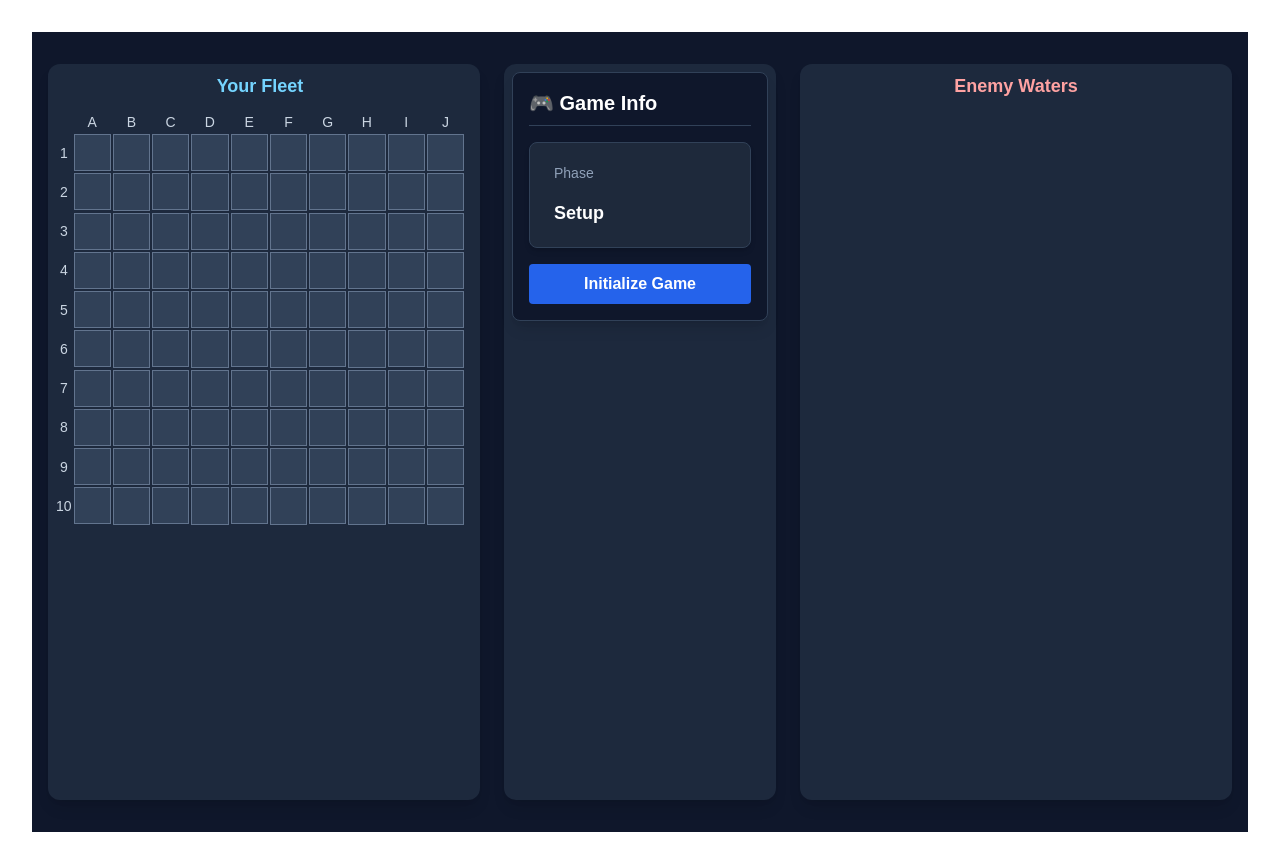
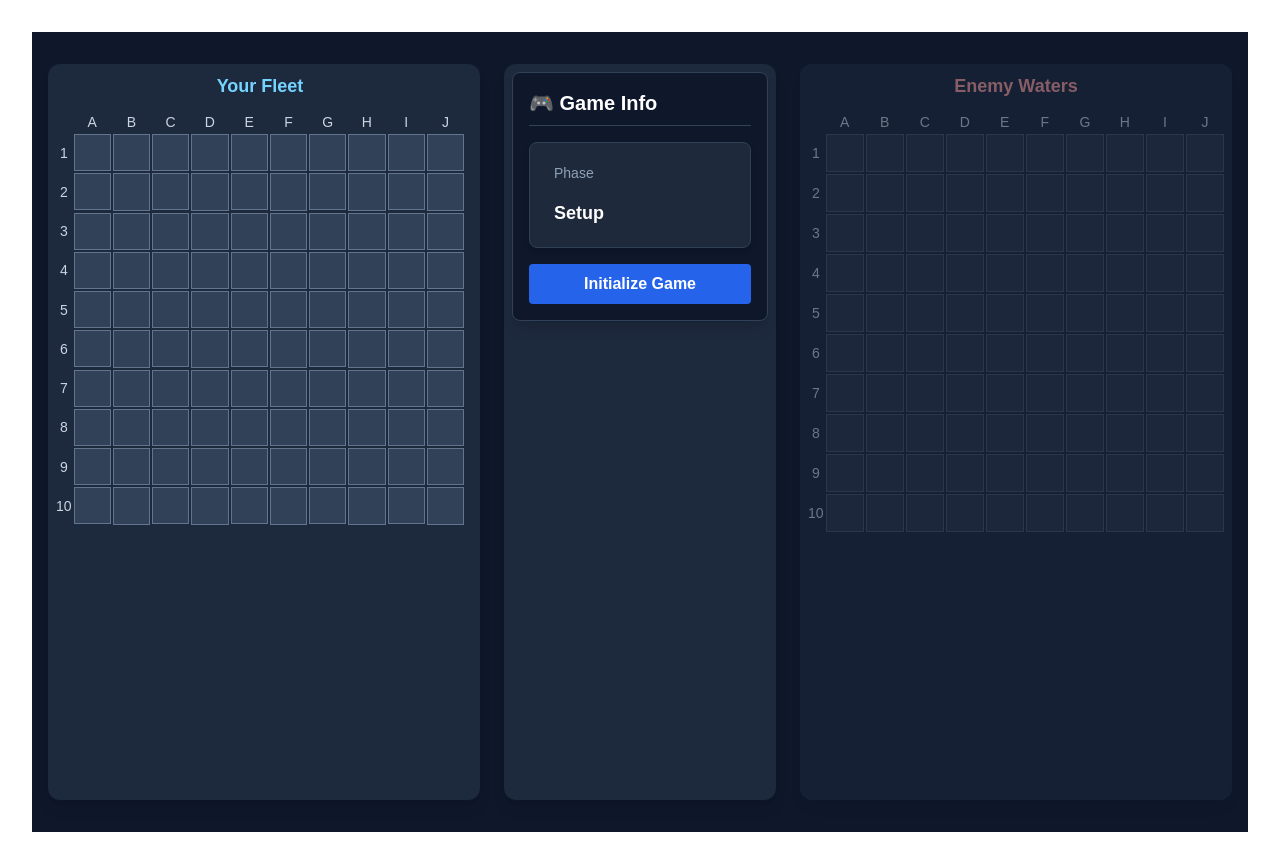
Before and after one commit to BetoCarr/sea-warfare, a Next.js app: page / in a window 1280 px wide. Built offline with nearby package versions, Linux system fonts and the light colour scheme.

Commit message:
feat: implement ai battle loop and turn logic

```diff
--- a/src/components/game/GameScreen.tsx
+++ b/src/components/game/GameScreen.tsx
@@ -4,7 +4,7 @@ import Board from "./Board";
 import { GameHUD } from "../hud/GameHUD";
 import { useShallow } from "zustand/react/shallow";
 import { useGameStore } from "@/lib/store/game-store";
-import { GamePhase } from "@/lib/store/game-types";
+import { GamePhase, GameStatus } from "@/lib/store/game-types";
 import type { Ship, ShipType } from "@/lib/utils/types";
 import { SHIPS_CONFIG } from "@/lib/utils/constants";
 import { FeedbackMessage, FeedbackType } from "../hud/FeedbackMessage";
@@ -22,7 +22,9 @@ export function GameScreen() {
         selectShip,
         initializeGame,
         selectedShipId,
-        orientation
+        orientation,
+        status,
+        lastAttack
     } = useGameStore(
         useShallow((state) => ({
             player: state.player,
@@ -36,6 +38,8 @@ export function GameScreen() {
             initializeGame: state.initializeGame,
             selectedShipId: state.selectedShipId,
             orientation: state.orientation,
+            status: state.status,
+            lastAttack: state.lastAttack,
         }))
     );
 
@@ -106,8 +110,31 @@ export function GameScreen() {
 
             processPlacement(newShip);
 
-        } else if (phase === GamePhase.BATTLE && currentTurn === "player") {
-            console.log("Player clicked self board in battle");
+        } else if (phase === GamePhase.BATTLE) {
+            // In battle, clicking own board does nothing (unless we want to show ships)
+            showFeedback("Focus on the enemy board!", 'info');
+        }
+    };
+
+    // Callback for Enemy Board Click (Attack)
+    const handleEnemyCellClick = async (row: number, col: number) => {
+        if (phase !== GamePhase.BATTLE) return;
+
+        if (currentTurn !== "player") {
+            showFeedback("Wait for your turn...", 'warning');
+            return;
+        }
+
+        const result = await playerAttack({ row, col });
+
+        if (result.success) {
+            // Feedback is handled by store status updates or we can use the result here
+            const type = result.data?.type;
+            if (type === 'hit') showFeedback("HIT!", 'success');
+            else if (type === 'miss') showFeedback("Miss...", 'info');
+             // Sunk is usually handled globally or by a specific slice status
+        } else {
+            showFeedback(result.message || "Invalid attack", 'error');
         }
     };
 
@@ -245,6 +272,10 @@ export function GameScreen() {
         }
     };
 
+    // --- Derived UI State ---
+    const isBattle = phase === GamePhase.BATTLE || phase === GamePhase.GAME_OVER;
+
+
     return (
         <main className="min-h-screen w-full bg-slate-900 text-white flex justify-center py-8 px-4">
             <div className="w-full max-w-7xl grid grid-cols-1 md:grid-cols-[1fr_0.6fr_1fr] gap-6">
@@ -275,17 +306,24 @@ export function GameScreen() {
                     />
                 </section>
 
-                {/* Sidebar */}
+                {/* Game HUD */}
                 <section className="bg-slate-800 rounded-xl p-2 shadow-lg flex flex-col gap-4 items-center">
                     <GameHUD onInitialize={handleInitialize} />
                 </section>
 
                 {/* AI Board */}
-                <section className="bg-slate-800 rounded-xl p-2 shadow-lg flex flex-col items-center">
-                    <h2 className="text-center mb-3 text-lg font-semibold text-red-300">
+                <section className={`bg-slate-800 rounded-xl p-2 shadow-lg flex flex-col items-center transition-opacity duration-500 ${isBattle ? 'opacity-100' : 'opacity-50 pointer-events-none'}`}>
+                    <h2 className="text-center mb-3 text-lg font-semibold text-red-300 flex items-center gap-2">
                         Enemy Waters
                     </h2>
-                    {/* AIBoard */}
+                    <Board
+                        size={10}
+                        cells={aiBoard}
+                        isPlayerBoard={true} // Hide ships
+                        onCellClick={handleEnemyCellClick}
+                        // Disable interactions if not battle or not player turn
+                        disabled={!isBattle || currentTurn !== 'player'}
+                    />
                 </section>
             </div>
         </main>
--- a/src/lib/store/slices/placement-slice.ts
+++ b/src/lib/store/slices/placement-slice.ts
@@ -314,15 +314,18 @@ export const createPlacementSlice: StateCreator<
             "placement/confirmPlacement"
         );
 
+        // Try to start game (Lifecycle check will handle final validation)
+        const startGameResult = get().startGame();
+
         return {
             success: true,
-            message: state.ai.isReady
-                ? "Placement confirmed — battle begins!"
-                : "Placement confirmed — waiting for AI...",
+            message: startGameResult.success
+                ? "Battle begins!"
+                : "Placement confirmed — waiting for opponent...",
             data: {
                 playerReady: true,
                 aiReady: state.ai.isReady,
-                phase: state.ai.isReady ? GamePhase.BATTLE : GamePhase.PLACEMENT,
+                phase: startGameResult.success ? GamePhase.BATTLE : GamePhase.PLACEMENT,
             },
         };
     },
```
